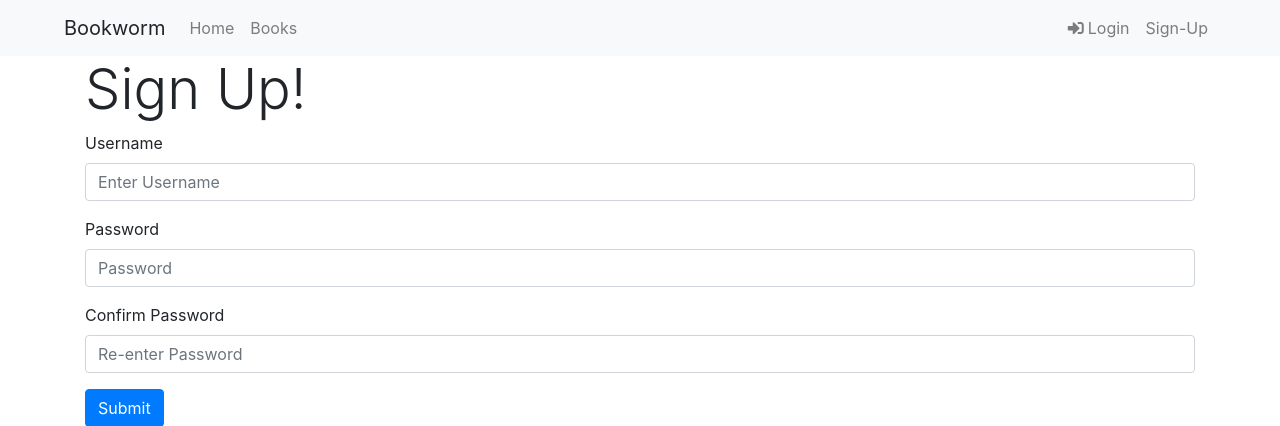
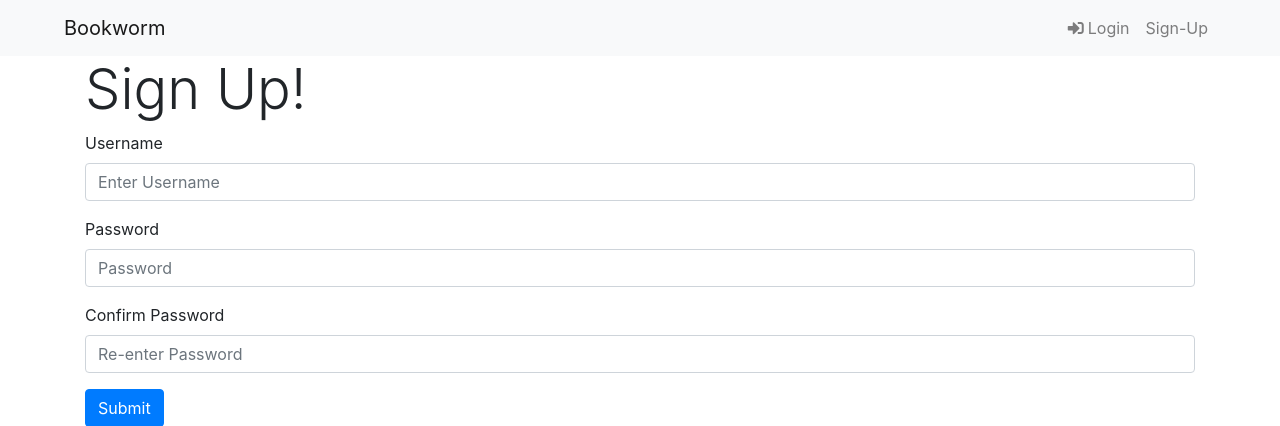
Before and after one commit to lrnzfontana/CS50_WebPr_P1, a Flask app: a page that uses templates/layout.html in a window 1280 px wide. Shown: the top 426 px of the page. Run offline with Flask 2, Linux system fonts and the light colour scheme; some libraries are stand-ins or nearby versions.

Commit message:
CSWeb P1 change navbar

```diff
--- a/templates/layout.html
+++ b/templates/layout.html
@@ -12,15 +12,11 @@
 
     <nav class="navbar navbar-expand-lg navbar-light bg-light content">
 
-      <a class="navbar-brand ml-5">Bookworm</a>
+      <a class="navbar-brand ml-5" href="/">Bookworm</a>
       <button class="navbar-toggler" type="button" data-toggle="collapse" data-target="#navbarNavAltMarkup" aria-controls="navbarNavAltMarkup" aria-expanded="false" aria-label="Toggle navigation">
         <span class="navbar-toggler-icon"></span>
       </button>
       <div class="collapse navbar-collapse" id="navbarNavAltMarkup">
-        <div class="navbar-nav mr-auto">
-          <a class="nav-item nav-link" href="/">Home</a>
-          <a class="nav-item nav-link" href="/search">Books</a>
-        </div>
         <div class="navbar-nav ml-auto mr-5">
           {% if not session['user_id'] %}
           <a class="nav-item nav-link" href="/login"><span class="mr-1"><i class="fas fa-sign-in-alt"></i></span>Login</a>
```
Also changed, not shown: 1 other file.
